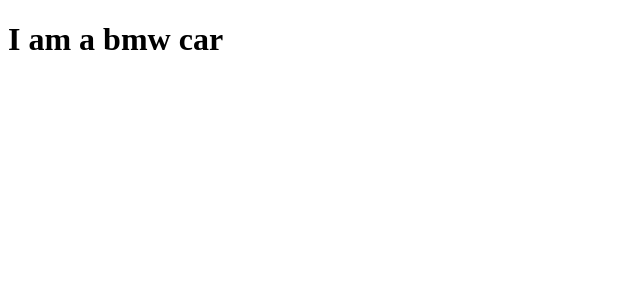
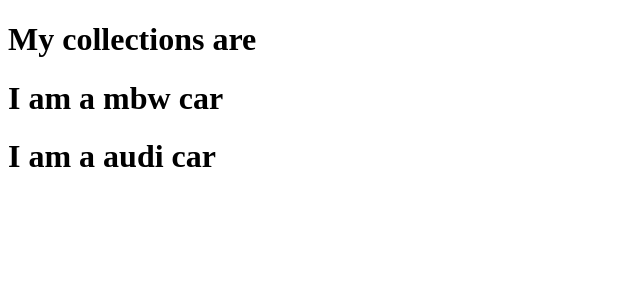
Before and after one commit to hemmad777/react-learning, a React (Vite) app: page / in a window 1280 px wide. Shown: the top 300 px of the page, without its empty margins (0-640 px from the left). Built offline with nearby package versions, Linux system fonts and the light colour scheme.

Commit message:
Now tryed class component in class component

```diff
--- a/src/App.jsx
+++ b/src/App.jsx
@@ -11,4 +11,15 @@
   }
 }
 
-export default Car;
+class Garage extends React.Component{
+  render(){
+    return(
+    <>
+    <h1>My collections are</h1>
+    <Car model="mbw" />
+    <Car model="audi" />
+    </>
+    )
+  }
+}
+export default Garage;
--- a/src/main.jsx
+++ b/src/main.jsx
@@ -1,11 +1,11 @@
 
 import { createRoot } from "react-dom/client";
-import Car from "./App";
+import Garage from "./App";
 
 // createRoot(document.getElementById('sandy')).render(
 //   <App />
 // )
 
 createRoot(document.getElementById('sandy')).render(
-  <Car model ='bmw' />
+  <Garage />
 )
```
